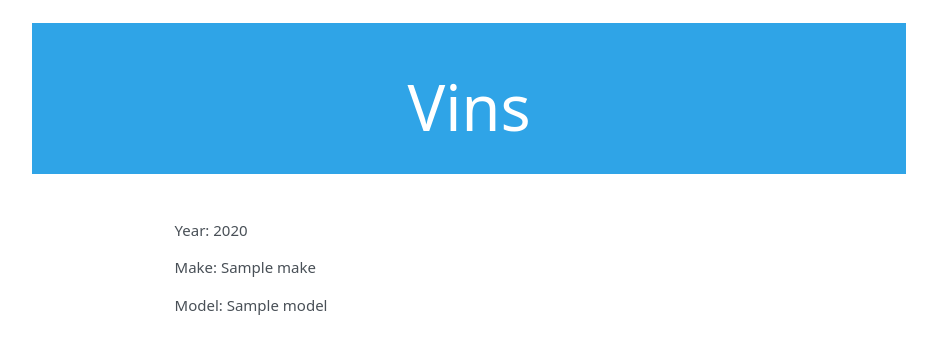
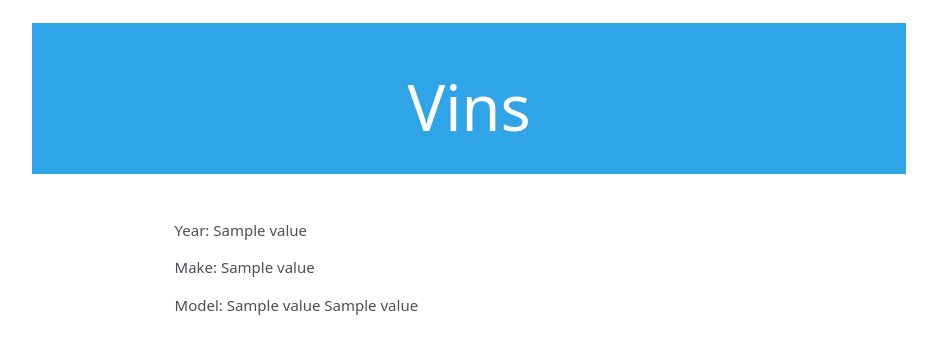
Before and after one commit to alexsteeve/Management-System, a Django app: page /vin in a window 1280 px wide. Shown: the top 354 px of the page, without its empty margins (171-1108 px from the left). Run offline with Django 4.2, Linux system fonts and the light colour scheme; tables that the repository leaves empty hold one stand-in row (values such as "Sample post"); a database or web service that is not in the repository returns one stand-in record (values such as "Sample title"); data that the repository does not hold is empty; some libraries are stand-ins or nearby versions.

Commit message:
changed source of car info

```diff
--- a/cars/templates/vins.html
+++ b/cars/templates/vins.html
@@ -7,8 +7,13 @@
     <h1>Vins</h1>
 </div>
 <div class="container mt-5">
-    <p>Year: {{ vins.years.0.year }}</p>
+    <p>Year: {{ vins.Results.10.Value }}</p>
+    <p>Make: {{ vins.Results.7.Value }}</p>
+    <p>Model: {{ vins.Results.9.Value }} {{ vins.Results.12.Value }}</p>
+    <!-- <p>Make: {{ vins.make.name }}</p>
+    <p>Model: {{ vins.model.name }}</p> -->
+    <!-- <p>Year: {{ vins.years.0.year }}</p>
     <p>Make: {{ vins.make.name }}</p>
-    <p>Model: {{ vins.model.name }}</p>
+    <p>Model: {{ vins.model.name }}</p> -->
 </div>
 {% endblock %}
--- a/cars/views.py
+++ b/cars/views.py
@@ -91,10 +91,11 @@ class CarDetailView(View):
         return render(request, 'car_detail.html', context)
 
 def vins(request):
-    payload = {'apikey' : 'ZrQEPSkKYWxleHN0ZWV2ZUBnbWFpbC5jb20='}
+    # payload = {'apikey' : 'ZrQEPSkKYWxleHN0ZWV2ZUBnbWFpbC5jb20='}
     # response = requests.get('https://auto.dev/api/vin/ZPBUA1ZL9KLA00848?apikey=ZrQEPSkKYWxleHN0ZWV2ZUBnbWFpbC5jb20=')
-    response = requests.get('https://auto.dev/api/vin/ZPBUA1ZL9KLA00848')
+    # response = requests.get('https://auto.dev/api/vin/ZPBUA1ZL9KLA00848', headers={'Authorization': 'Bearer: rQEPSkKYWxleHN0ZWV2ZUBnbWFpbC5jb20='})
     # response = requests.get('https://auto.dev/api/vin/ZPBUA1ZL9KLA00848', params=payload)
+    response = requests.get('https://vpic.nhtsa.dot.gov/api/vehicles/decodevin/4JGAB54EX1A231822?format=json')
     vins = response.json()
 
     return render(request, "vins.html", {'vins': vins})
```
